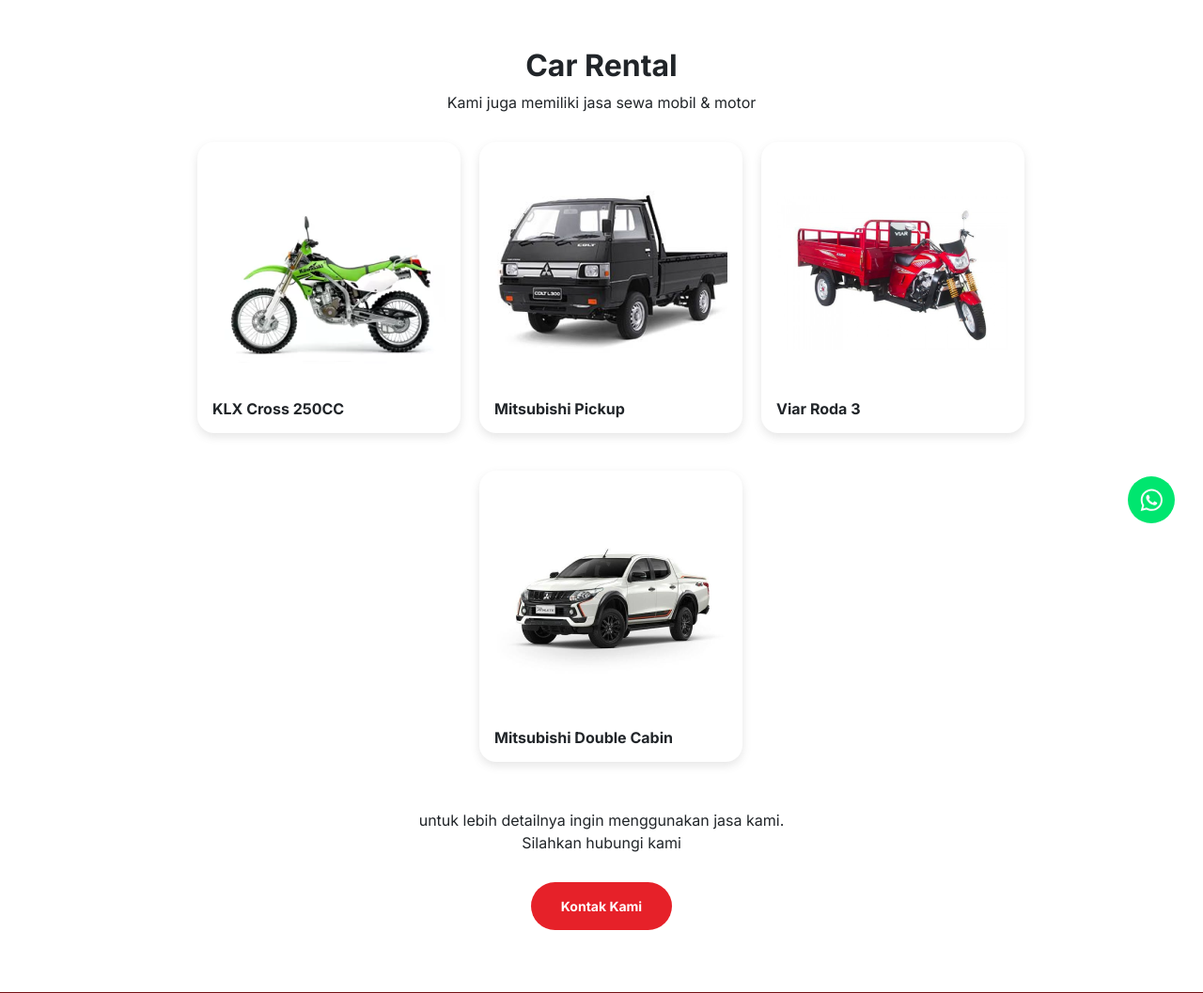
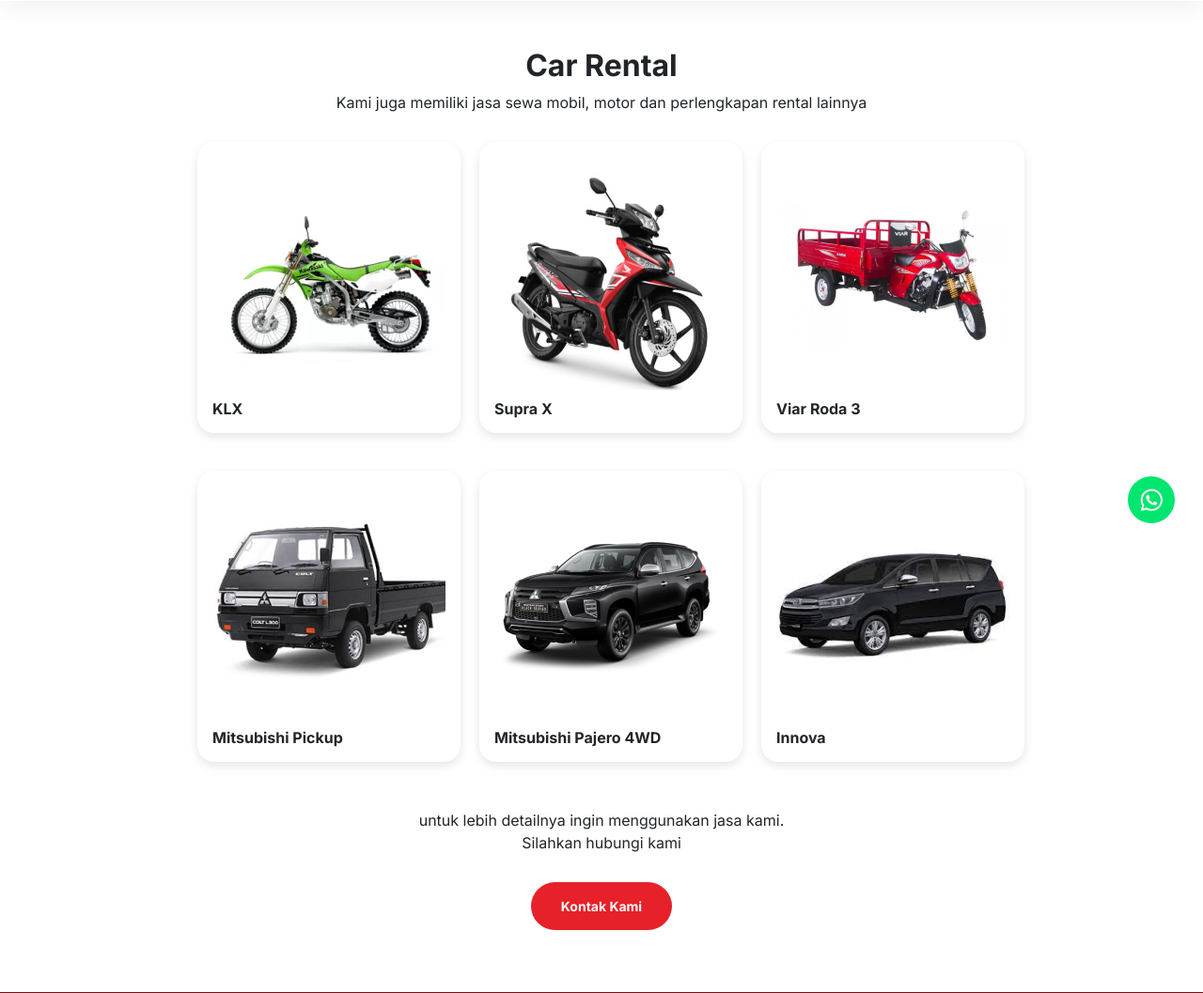
Before and after one commit to onlymeknow88/company-profile, a PHP site: page /car-rental.html in a window 1280 px wide. Shown: the part 213-1270 px from the top of the page at 94% size. Run offline with PHP 8.4, Linux system fonts and the light colour scheme.

Commit message:
update commit

```diff
--- a/assets/css/main.css
+++ b/assets/css/main.css
@@ -32,6 +32,8 @@ body {
 
 .navbar {
   background-color: #FFFFFF;
+  z-index: 100;
+  box-shadow: 0px 4px 25px rgba(41, 41, 41, 0.08);
 }
 .navbar .navbar-nav .nav-link {
   margin-left: 30px;
@@ -107,6 +109,12 @@ body {
 .services .supplier-service ul.items li.item {
   list-style: none;
   margin-bottom: 6px;
+}
+.services .supplier-service ul.items li.item:hover {
+  color: #1919A1;
+  text-decoration: underline;
+  -webkit-text-decoration-color: #1919A1;
+          text-decoration-color: #1919A1;
 }
 
 .client .img-clients {
@@ -251,9 +259,6 @@ body {
   .services img {
     display: none;
   }
-  .services .supplier-service {
-    text-align: center;
-  }
 }
 @media only screen and (-webkit-min-device-pixel-ratio: 3.5) {
   .navbar-brand img {
--- a/assets/css/main.scss
+++ b/assets/css/main.scss
@@ -72,6 +72,8 @@ body {
 
 .navbar {
     background-color: $nero_white;
+    z-index: 100;
+    box-shadow: 0px 4px 25px rgba(41, 41, 41, 0.08);
     .navbar-nav {
         .nav-link {
             margin-left: 30px;
@@ -163,6 +165,12 @@ body {
             li.item {
                 list-style: none;
                 margin-bottom: 6px;
+
+                &:hover {
+                    color: $torza_50;
+                    text-decoration: underline;
+                    text-decoration-color: $torza_50;
+                }
             }
         }
     }
@@ -378,9 +386,15 @@ body {
         img {
             display: none;
         }
-        .supplier-service {
-           text-align: center;
-        }
+
+        // .supplier-service {
+        //     ul.items {
+        //         li.item {
+        //             // margin-bottom: 5px;
+        //         }
+        //     }
+        // }
+
      }
 
 
--- a/assets/css/utilities.css
+++ b/assets/css/utilities.css
@@ -8,6 +8,10 @@
 
 .mt-25 {
   margin-top: 25px;
+}
+
+.mt-100 {
+  margin-top: 100px;
 }
 
 .mb-30 {
@@ -132,6 +136,9 @@
   .mbm-20 {
     margin-bottom: 20px;
   }
+  .mbm-0 {
+    margin-bottom: 0px;
+  }
 }
 @media only screen and (-webkit-min-device-pixel-ratio: 3.5) {
   .pbm-2 {
--- a/assets/css/utilities.scss
+++ b/assets/css/utilities.scss
@@ -42,6 +42,10 @@ $font-weights: (
 
 .mt-25 {
     margin-top: 25px;
+}
+
+.mt-100 {
+    margin-top: 100px;
 }
 
 .mb-30 {
@@ -166,6 +170,10 @@ $font-weights: (
     .mbm-20 {
         margin-bottom: 20px;
     }
+
+    .mbm-0 {
+        margin-bottom: 0px;
+    }
 }
 
 @media only screen and (-webkit-min-device-pixel-ratio: 3.5) {
--- a/car-rental.html
+++ b/car-rental.html
@@ -16,7 +16,7 @@
     <link href="https://fonts.googleapis.com/css2?family=Inter:wght@400;500;600;700&display=swap" rel="stylesheet">
 </head>
 <body>
-    <nav class="navbar navbar-expand-lg navbar-light">
+    <nav class="navbar navbar-expand-lg navbar-light sticky-top">
         <div class="container">
             <a href="#" class="navbar-brand">
                 <img src="/assets/img/logo.svg" alt="">
@@ -34,10 +34,10 @@
                         <a class="nav-link" href="/supplier.html">Supplier</a>
                     </li>
                     <li class="nav-item">
-                        <a class="nav-link active" href="/car-rental.html">Rental Service</a>
+                        <a class="nav-link" href="/services.html">Contractor Services</a>
                     </li>
                     <li class="nav-item">
-                        <a class="nav-link" href="/services.html">Contractor Services</a>
+                        <a class="nav-link active" href="/car-rental.html">Rental Service</a>
                     </li>
                     <li class="nav-item">
                         <a class="nav-link" href="#">Tentang Kami</a>
@@ -51,18 +51,18 @@
     <div class="main-content pb-50 pt-50">
         <div class="container rental">
             <h2 class="fw-bold text-center">Car Rental</h2>
-            <p class="text-md-1 text-center mb-30">Kami juga memiliki jasa sewa mobil & motor</p>
+            <p class="text-md-1 text-center mb-30">Kami juga memiliki jasa sewa mobil, motor dan perlengkapan rental lainnya</p>
             <div class="img-group mb-20">
                 <div class="pb-20 pbm-10">
                     <div class="card">
                         <img src="/assets/img/pic-10.png" alt="" class="img-fluid">
-                        <p class="mt-8 fw-bold font-lg">KLX Cross 250CC</p>
+                        <p class="mt-8 fw-bold font-lg">KLX</p>
                     </div>
                 </div>
                 <div class="pb-20 pbm-10">
                     <div class="card">
-                        <img src="/assets/img/pic-11.png" alt="" class="img-fluid">
-                        <p class="mt-8 fw-bold font-lg">Mitsubishi Pickup</p>
+                        <img src="/assets/img/pic-27.png" alt="" class="img-fluid">
+                        <p class="mt-8 fw-bold font-lg">Supra X</p>
                     </div>
                 </div>
                 <div class="pb-20 pbm-10">
@@ -75,8 +75,20 @@
             <div class="img-group mb-30">
                 <div class="pb-20 pbm-10">
                     <div class="card">
-                        <img src="/assets/img/pic-13.png" alt="" class="img-fluid">
-                        <p class="mt-8 fw-bold font-lg">Mitsubishi Double Cabin</p>
+                        <img src="/assets/img/pic-11.png" alt="" class="img-fluid">
+                        <p class="mt-8 fw-bold font-lg">Mitsubishi Pickup</p>
+                    </div>
+                </div>
+                <div class="pb-20 pbm-10">
+                    <div class="card">
+                        <img src="/assets/img/pic-25.png" alt="" class="img-fluid">
+                        <p class="mt-8 fw-bold font-lg">Mitsubishi Pajero 4WD</p>
+                    </div>
+                </div>
+                <div class="pb-20 pbm-10">
+                    <div class="card">
+                        <img src="/assets/img/pic-26.png" alt="" class="img-fluid">
+                        <p class="mt-8 fw-bold font-lg">Innova</p>
                     </div>
                 </div>
             </div>
@@ -108,10 +120,10 @@
                                         <a href="/supplier.html" class="text-md text-white text-decoration-none">Supplier Service</a>
                                     </li>
                                     <li class="mb-6">
-                                        <a href="/car-rental.html" class="text-md text-white text-decoration-none">Rental Service</a>
+                                        <a href="/services.html" class="text-md text-white text-decoration-none">Contractor Services</a>
                                     </li>
                                     <li class="mb-6">
-                                        <a href="/services.html" class="text-md text-white text-decoration-none">Contractor Services</a>
+                                        <a href="/car-rental.html" class="text-md text-white text-decoration-none">Rental Service</a>
                                     </li>
                                     <li class="mb-6">
                                         <a href="#" class="text-md text-white text-decoration-none">Tentang Kami</a>
```
Also changed, not shown: index.html (+6 -6 lines), services.html (+5 -5 lines), supplier.html (+5 -5 lines), assets/img/iconplus.png, assets/img/pic-25.png (added), assets/img/pic-26.png (added), assets/img/pic-27.png (added), assets/img/pln.png, 2 other files.
